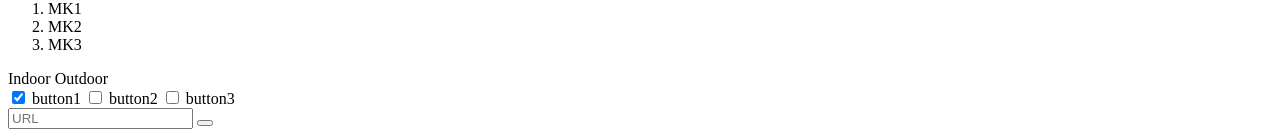
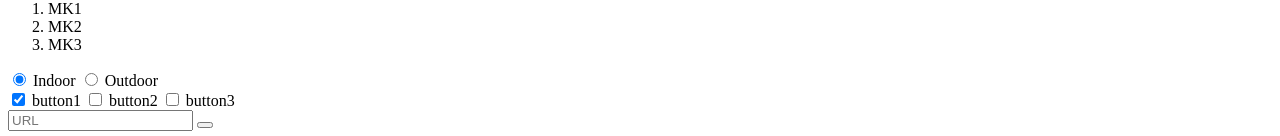
Before and after one commit to CatrunProd/hello-world-2022-apr, a plain HTML site: page index.html in a window 1280 px wide. Shown: the part 1072-1208 px from the top of the page. Drawn offline with Linux system fonts and the light colour scheme.

Commit message:
fix buttons

```diff
--- a/index.html
+++ b/index.html
@@ -23,8 +23,8 @@
     </div>
     <div>
     <form action="https://www.google.com/">
-      <label><input="radio" name="indoor-outdoor" checked> Indoor</label>
-      <label><input="radio" name="indoor-outdoor"> Outdoor</label><br>
+      <label for="indoor"><input id="indoor" type="radio" name="indoor-outdoor" checked> Indoor</label>
+      <label for="outdoor"><input id="outdoor" type="radio" name="indoor-outdoor"> Outdoor</label><br>
       <label><input type="checkbox" name="personality" checked> button1</label>
       <label><input type="checkbox" name="personality" > button2</label>
       <label><input type="checkbox" name="personality" > button3</label><br>
```
